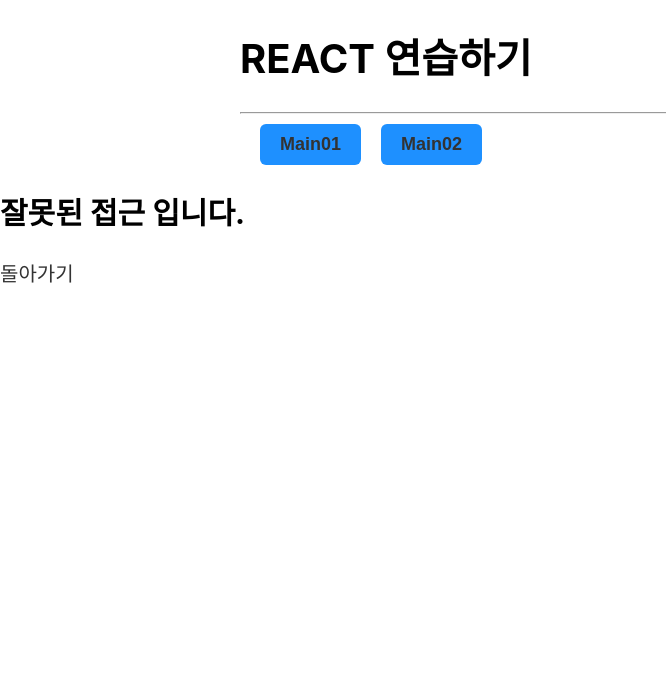
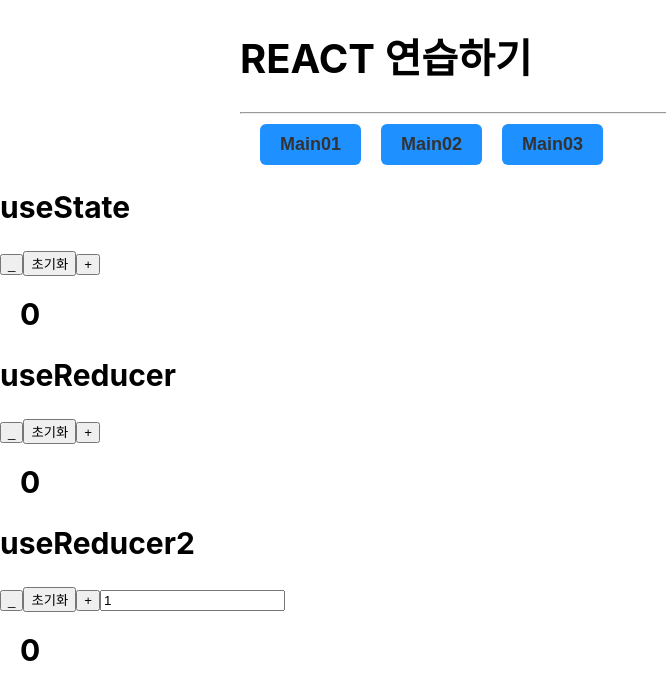
Before and after one commit to hocube/2023_React, a React (Create React App) app: page /main03 in a window 1280 px wide. Shown: the top 700 px of the page, without its empty margins (0-666 px from the left). Built offline with nearby package versions, Linux system fonts and the light colour scheme.

Commit message:
0825 학원

```diff
--- a/src/App.js
+++ b/src/App.js
@@ -1,6 +1,7 @@
 import { BrowserRouter, Route, Routes, Link } from "react-router-dom";
 import Main01 from "./component/Main01";
 import Main02 from "./component/Main02";
+import Main03 from "./component/Main03";
 import Day from "./component/Day";
 import DayList from "./component/DayList";
 import EmptyPage from "./component/EmptyPage";
@@ -14,11 +15,13 @@ function App() {
           <hr />
           <button style={{marginLeft:"20px"}}><Link to="/main01"> Main01 </Link></button>
           <button style={{marginLeft:"20px"}}><Link to="/main02"> Main02 </Link></button>
+          <button style={{marginLeft:"20px"}}><Link to="/main03"> Main03 </Link></button>
     </div>
     <Routes>
       <Route path="/" />
       <Route path="/main01" element={<Main01 />} />
       <Route path="/main02" element={<Main02 />} />
+      <Route path="/main03" element={<Main03 />} />
       <Route path="day/:day" element={<Day />} />
       <Route path="daylist" element={<DayList />} />
       {/* 이 외에 url이 들어오면 받아들이는 페이지 */}
--- /dev/null
+++ b/src/component/Main03.js
@@ -0,0 +1,102 @@
+import { useState, useReducer } from "react";
+
+export default function Main03() {
+    const[count, setCount] = useState(0);
+    function down() {
+        setCount(count-1);
+    }
+    function reset() {
+        setCount(0);
+    }
+    function up() {
+        setCount(count+1);
+    }
+
+    // useState 방법
+    // const[cnt,setCnt] = useState(0);
+
+    // useReducer 방법
+    function cntReduser(oldCnt, action) {
+        if(action === 'DOWN'){
+            return oldCnt - 1;
+        }else if(action === 'RESET'){
+            return 0;
+        }else if(action === 'UP'){
+            return oldCnt + 1;
+        }else if(action.type === 'DOWN3'){
+            return oldCnt - action.Number;
+        }else if(action.type === 'RESET3'){
+            return 0;
+        }else if(action.type === 'UP3'){
+            return oldCnt + action.Number;
+        }
+    }
+    const[cnt, cntDispatch] = useReducer(cntReduser,0);
+    function down2() {
+        cntDispatch('DOWN');
+    }
+    function reset2() {
+        cntDispatch('RESET');
+    }
+    function up2() {
+        cntDispatch('UP');
+    }
+
+    function numReduser(oldNum, action) {
+        if(action.type === 'DOWN'){
+            return oldNum - action.number;
+        }else if(action.type === 'RESET'){
+            return 0;
+        }else if(action.type === 'UP'){
+            return oldNum + 1;
+        }
+    }
+
+    const[number, setNumber] = useState(1);
+    //const[num, numDispatch] = useReducer(numReduser,0);
+
+    const[num, numDispatch] = useReducer(cntReduser,0);
+
+    function down3() {
+        // 여러 정보를 보내기 위해서 객체로 만들어자
+        numDispatch({type:'DOWN3', number:number});
+    }
+    function reset3() {
+        numDispatch({type:'RESE3T', number:number});
+    }
+    function up3() {
+        numDispatch({type:'UP3', number:number});
+    }
+    function changeNumber(e) {
+        setNumber(Number(e.target.value))
+    }
+
+    return(
+        <div>
+            <div>
+                <h2>useState</h2>
+                <input type="button" value="_" onClick={down} />
+                <input type="button" value="초기화" onClick={reset} />
+                <input type="button" value="+" onClick={up} />
+            </div>
+
+            {/* 해당 count는 버튼을 눌렀을 때 변경되야 하므로 useState를 사용 */}
+            <div><h2 style={{margin:"20px"}}>{count}</h2></div>
+            <div>
+            <   h2>useReducer</h2>
+                <input type="button" value="_" onClick={down2} />
+                <input type="button" value="초기화" onClick={reset2} />
+                <input type="button" value="+" onClick={up2} />
+            </div>
+            <div><h2 style={{margin:"20px"}}>{cnt}</h2></div>
+            <div>
+            <   h2>useReducer2</h2>
+                <input type="button" value="_" onClick={down3} />
+                <input type="button" value="초기화" onClick={reset3} />
+                <input type="button" value="+" onClick={up3} />
+                <input type="text" value={number} onChange={changeNumber} />
+            </div>
+            <div><h2 style={{margin:"20px"}}>{num}</h2></div>
+        </div>
+    );
+}
```
